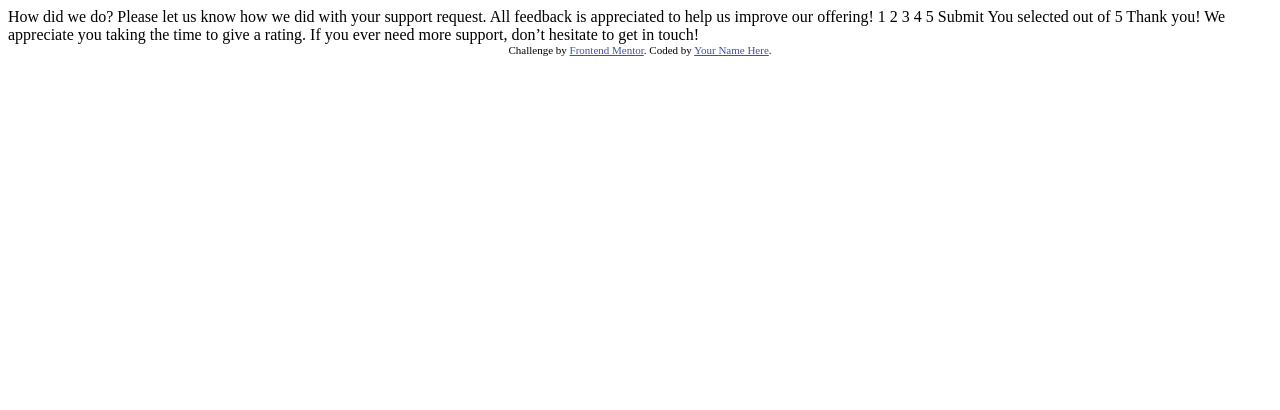
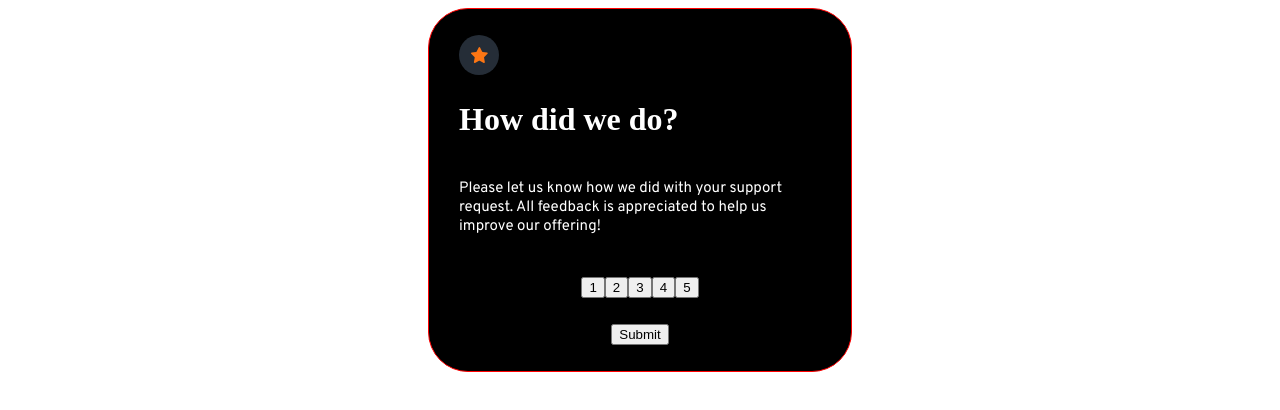
Before and after one commit to imcbee/Interactive-rating-component---FrontEnd-Mentor, a plain HTML site: page index.html in a window 1280 px wide. Drawn offline with Linux system fonts and the light colour scheme.

Commit message:
made container with content in html, styled in css 20Aug22 7:42pm

```diff
--- a/index.html
+++ b/index.html
@@ -2,48 +2,39 @@
 <html lang="en">
 <head>
   <meta charset="UTF-8">
-  <meta name="viewport" content="width=device-width, initial-scale=1.0"> <!-- displays site properly based on user's device -->
-
+  <meta http-equiv="X-UA-Compatible" content="IE=edge">
+  <meta name="viewport" content="width=device-width, initial-scale=1.0">
   <link rel="icon" type="image/png" sizes="32x32" href="./images/favicon-32x32.png">
-
-  <title>Frontend Mentor | Interactive rating component</title>
-
-  <!-- Feel free to remove these styles or customise in your own stylesheet 👍 -->
+  <link rel="stylesheet" href="style.css">
+  <script src="app.js" defer></script>
+  <title>Frontend Mentor | Interactive rating component hub</title>
   <style>
-    .attribution { font-size: 11px; text-align: center; }
-    .attribution a { color: hsl(228, 45%, 44%); }
-  </style>
+    @import url('https://fonts.googleapis.com/css2?family=Overpass:wght@400;700&display=swap');
+    </style>
 </head>
 <body>
-
-  <!-- Rating state start -->
-
-  How did we do?
-
-  Please let us know how we did with your support request. All feedback is appreciated
-  to help us improve our offering!
-
-  1 2 3 4 5
-
-  Submit
-
-  <!-- Rating state end -->
-
-  <!-- Thank you state start -->
-
-  You selected <!-- Add rating here --> out of 5
-
-  Thank you!
-
-  We appreciate you taking the time to give a rating. If you ever need more support,
-  don’t hesitate to get in touch!
-
-  <!-- Thank you state end -->
+  <div class="main-container">
+    <div class="star-container">
+      <svg width="17" height="16" xmlns="http://www.w3.org/2000/svg"><path d="m9.067.43 1.99 4.031c.112.228.33.386.58.422l4.45.647a.772.772 0 0 1 .427 1.316l-3.22 3.138a.773.773 0 0 0-.222.683l.76 4.431a.772.772 0 0 1-1.12.813l-3.98-2.092a.773.773 0 0 0-.718 0l-3.98 2.092a.772.772 0 0 1-1.119-.813l.76-4.431a.77.77 0 0 0-.222-.683L.233 6.846A.772.772 0 0 1 .661 5.53l4.449-.647a.772.772 0 0 0 .58-.422L7.68.43a.774.774 0 0 1 1.387 0Z" fill="#FC7614"/></svg>
+    </div>
+    <div class="title-container">
+      <h1>How did we do?</h1>
+    </div>
+    <div class="para-container">
+      <p>Please let us know how we did with your support request.  All feedback is appreciated to help us improve our offering!</p>
+    </div>
+    <div class="rate-button-container">
+      <button class="1">1</button>
+      <button class="2">2</button>
+      <button class="3">3</button>
+      <button class="4">4</button>
+      <button class="5">5</button>
+    </div>
+    <div class="submit-button-container">
+      <button class="submit">Submit</button>
+    </div>
 
 
-  <div class="attribution">
-    Challenge by <a href="https://www.frontendmentor.io?ref=challenge" target="_blank">Frontend Mentor</a>.
-    Coded by <a href="#">Your Name Here</a>.
   </div>
 </body>
 </html>
--- /dev/null
+++ b/style.css
@@ -0,0 +1,52 @@
+/* font-family: 'Overpass', sans-serif; */
+html{
+
+}
+body{
+    color: hsl(0, 0%, 100%);
+    display: flex;
+    justify-content: center;
+    align-items: center;
+}
+.main-container{
+    background-color: black;
+    border: 1px solid red;
+    height: 362px;
+    width: 362px;
+    border-radius: 40px;
+    padding: 0px 30px;
+    display: flex;
+    flex-direction: column;
+    justify-content: space-evenly;
+
+    /* - Dark Blue: hsl(213, 19%, 18%)
+- Very Dark Blue: hsl(216, 12%, 8%) */
+
+}
+.star-container{
+    background-color: hsl(213, 19%, 18%);
+    border-radius: 50%;
+    width: 2.5em;
+    height: 2.5em;
+    display: flex;
+    justify-content: center;
+    align-items: center;
+    text-align: center;
+}
+.title-container > h1{
+    margin: 0%;
+}
+.para-container{
+    font-size: 15px;
+    font-family: 'Overpass', sans-serif;
+}
+.rate-button-container {
+    display: flex;
+    justify-content: center;
+    align-items: center;
+}
+.submit-button-container {
+    display: flex;
+    justify-content: center;
+    align-items: center;
+}
```
Also changed, not shown: app.js (added).
